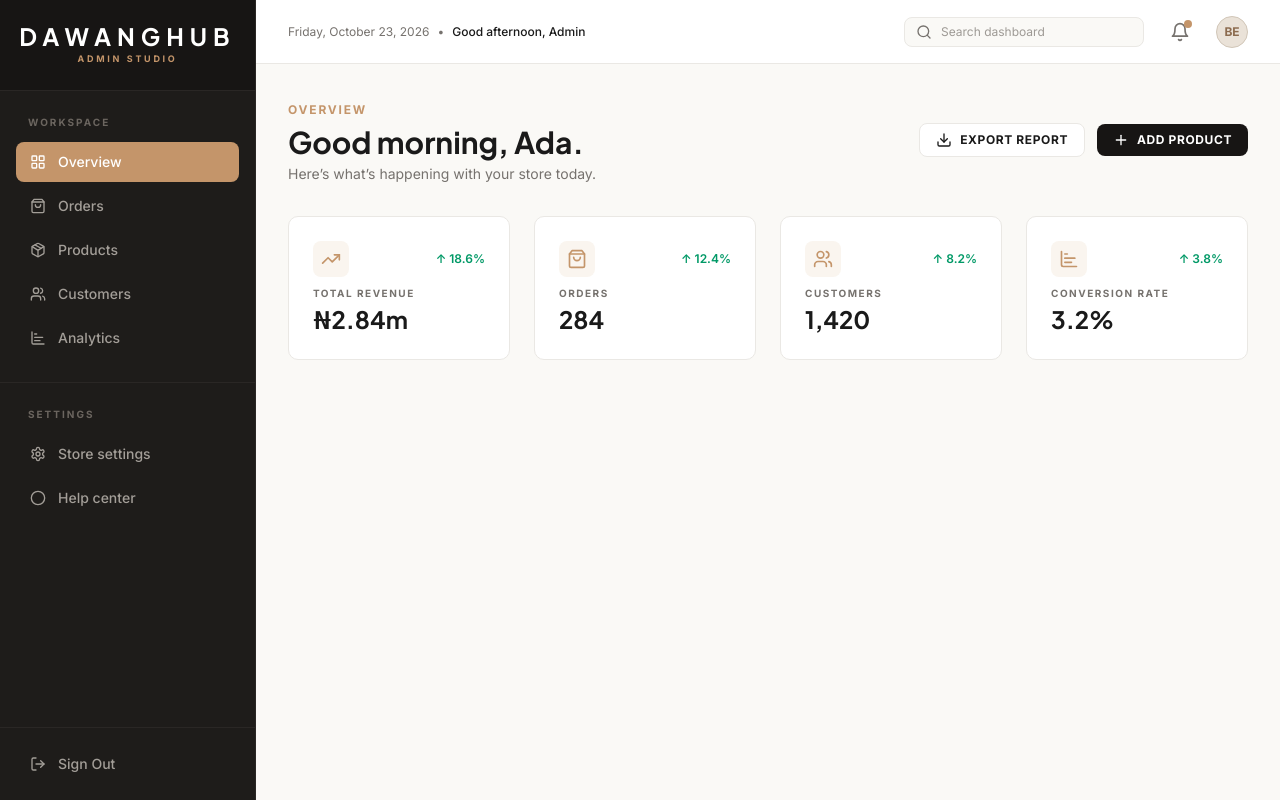
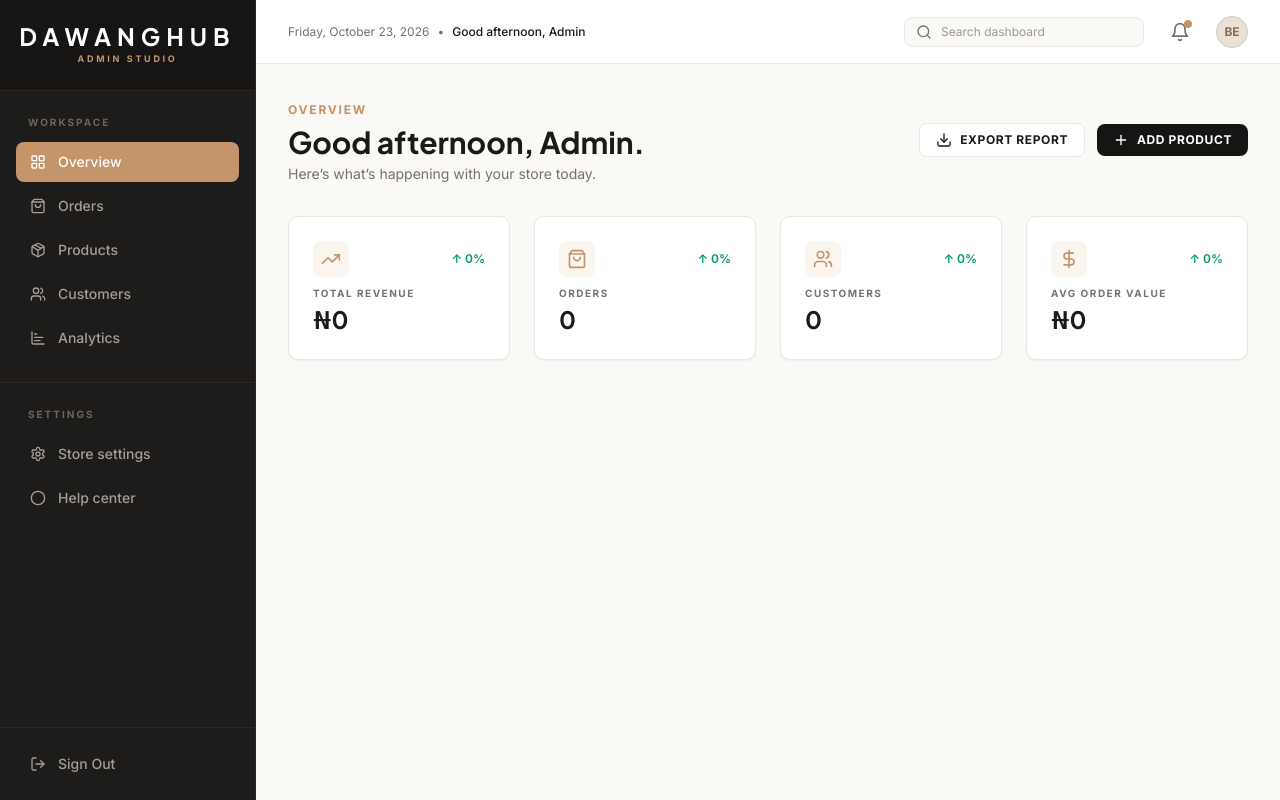
Before and after one commit to B-gentle/dawang-hub-fe, a Next.js app: page /admin in a window 1280 px wide. Built offline with nearby package versions, Linux system fonts and the light colour scheme; no server answers.

Commit message:
Fixed: admin dashboard to eturn real time KPI

```diff
--- a/app/admin/page.tsx
+++ b/app/admin/page.tsx
@@ -1,18 +1,102 @@
 "use client";
 
+import { useState, useEffect } from "react";
 import Link from "next/link";
+import Cookies from "js-cookie";
 import {
   LuPlus,
   LuDownload,
   LuTrendingUp,
   LuShoppingBag,
   LuUsers,
-  LuChartBar,
+  LuDollarSign,
+  LuRefreshCw,
 } from "react-icons/lu";
+import { apiClient } from "@/lib/api-client";
+import { UserProfile } from "@/lib/api/auth-api";
+import { DashboardKPIs } from "@/lib/api/admin-api";
+import { getTimeGreeting } from "@/lib/utils/date";
+
+const TOKEN_COOKIE_NAME =
+  process.env.NEXT_PUBLIC_AUTH_TOKEN_COOKIE_NAME || "dawang_token";
 
 export default function AdminDashboardPage() {
+  const [loading, setLoading] = useState(true);
+  const [adminUser, setAdminUser] = useState<UserProfile | null>(null);
+  const [kpis, setKpis] = useState<DashboardKPIs | null>(null);
+  const [greeting, setGreeting] = useState<string>("Good day");
+
+  useEffect(() => {
+    let active = true;
+
+    const fetchDashboardData = async () => {
+      const token = Cookies.get(TOKEN_COOKIE_NAME);
+      if (!token) {
+        if (active) setLoading(false);
+        return;
+      }
+
+      try {
+        const [meRes, analyticsRes] = await Promise.allSettled([
+          apiClient.getMe(),
+          apiClient.getDashboardAnalytics(),
+        ]);
+
+        if (!active) return;
+
+        if (meRes.status === "fulfilled" && meRes.value) {
+          setAdminUser(meRes.value as UserProfile);
+        }
+
+        if (analyticsRes.status === "fulfilled" && analyticsRes.value?.kpis) {
+          setKpis(analyticsRes.value.kpis);
+        }
+      } catch (err) {
+        console.error("Failed to load admin dashboard analytics:", err);
+      } finally {
+        if (active) setLoading(false);
+      }
+    };
+
+    queueMicrotask(() => {
+      if (active) {
+        setGreeting(getTimeGreeting());
+        fetchDashboardData();
+      }
+    });
+
+    return () => {
+      active = false;
+    };
+  }, []);
+
+  const adminName = adminUser?.firstName ? adminUser.firstName : "Admin";
+
+  const renderGrowthBadge = (percentage?: number) => {
+    const value = percentage ?? 0;
+    const isPositive = value >= 0;
+    return (
+      <span
+        className={`text-xs font-semibold ${
+          isPositive ? "text-emerald-600" : "text-rose-600"
+        }`}
+      >
+        {isPositive ? "↑" : "↓"} {Math.abs(value)}%
+      </span>
+    );
+  };
+
+  if (loading) {
+    return (
+      <div className="min-h-[50vh] flex flex-col items-center justify-center gap-2 text-xs text-[#76726E]">
+        <LuRefreshCw className="w-6 h-6 animate-spin text-[#C4956A]" />
+        Loading dashboard metrics...
+      </div>
+    );
+  }
+
   return (
-    <div className="flex flex-col gap-8">
+    <div className="flex flex-col gap-8 font-sans">
       {/* Header & Actions */}
       <div className="flex flex-col md:flex-row md:items-center justify-between gap-4">
         <div>
@@ -20,7 +104,7 @@ export default function AdminDashboardPage() {
             OVERVIEW
           </span>
           <h1 className="font-heading text-3xl font-bold text-[#1A1A1A] mt-1">
-            Good morning, Ada.
+            {greeting}, {adminName}.
           </h1>
           <p className="text-sm text-[#76726E] mt-1">
             Here’s what’s happening with your store today.
@@ -42,82 +126,74 @@ export default function AdminDashboardPage() {
 
       {/* Metrics Grid */}
       <div className="grid grid-cols-1 md:grid-cols-2 lg:grid-cols-4 gap-6">
-        {/* Total Revenue */}
-        <div className="bg-white p-6 rounded-lg border border-[#EAE8E4] flex flex-col justify-between h-36">
+        {/* 1. Total Revenue */}
+        <div className="bg-white p-6 rounded-lg border border-[#EAE8E4] flex flex-col justify-between h-36 shadow-xs">
           <div className="flex items-center justify-between">
             <div className="p-2 bg-[#FAF5EF] text-[#C4956A] rounded-md">
               <LuTrendingUp className="w-5 h-5" />
             </div>
-            <span className="text-xs font-semibold text-emerald-600">
-              ↑ 18.6%
-            </span>
+            {renderGrowthBadge(kpis?.revenueGrowthPercentage)}
           </div>
           <div>
             <span className="text-[10px] font-bold tracking-[0.15em] uppercase text-[#76726E]">
               TOTAL REVENUE
             </span>
             <p className="font-heading text-2xl font-bold text-[#1A1A1A]">
-              ₦2.84m
+              ₦{Number(kpis?.totalRevenue || 0).toLocaleString()}
             </p>
           </div>
         </div>
 
-        {/* Orders */}
-        <div className="bg-white p-6 rounded-lg border border-[#EAE8E4] flex flex-col justify-between h-36">
+        {/* 2. Total Orders */}
+        <div className="bg-white p-6 rounded-lg border border-[#EAE8E4] flex flex-col justify-between h-36 shadow-xs">
           <div className="flex items-center justify-between">
             <div className="p-2 bg-[#FAF5EF] text-[#C4956A] rounded-md">
               <LuShoppingBag className="w-5 h-5" />
             </div>
-            <span className="text-xs font-semibold text-emerald-600">
-              ↑ 12.4%
-            </span>
+            {renderGrowthBadge(kpis?.ordersGrowthPercentage)}
           </div>
           <div>
             <span className="text-[10px] font-bold tracking-[0.15em] uppercase text-[#76726E]">
               ORDERS
             </span>
             <p className="font-heading text-2xl font-bold text-[#1A1A1A]">
-              284
+              {kpis?.totalOrders ?? 0}
             </p>
           </div>
         </div>
 
-        {/* Customers */}
-        <div className="bg-white p-6 rounded-lg border border-[#EAE8E4] flex flex-col justify-between h-36">
+        {/* 3. Total Customers */}
+        <div className="bg-white p-6 rounded-lg border border-[#EAE8E4] flex flex-col justify-between h-36 shadow-xs">
           <div className="flex items-center justify-between">
             <div className="p-2 bg-[#FAF5EF] text-[#C4956A] rounded-md">
               <LuUsers className="w-5 h-5" />
             </div>
-            <span className="text-xs font-semibold text-emerald-600">
-              ↑ 8.2%
-            </span>
+            {renderGrowthBadge(kpis?.customersGrowthPercentage)}
           </div>
           <div>
             <span className="text-[10px] font-bold tracking-[0.15em] uppercase text-[#76726E]">
               CUSTOMERS
             </span>
             <p className="font-heading text-2xl font-bold text-[#1A1A1A]">
-              1,420
+              {kpis?.totalCustomers ?? 0}
             </p>
           </div>
         </div>
 
-        {/* Conversion Rate */}
-        <div className="bg-white p-6 rounded-lg border border-[#EAE8E4] flex flex-col justify-between h-36">
+        {/* 4. Average Order Value */}
+        <div className="bg-white p-6 rounded-lg border border-[#EAE8E4] flex flex-col justify-between h-36 shadow-xs">
           <div className="flex items-center justify-between">
             <div className="p-2 bg-[#FAF5EF] text-[#C4956A] rounded-md">
-              <LuChartBar className="w-5 h-5" />
+              <LuDollarSign className="w-5 h-5" />
             </div>
-            <span className="text-xs font-semibold text-emerald-600">
-              ↑ 3.8%
-            </span>
+            {renderGrowthBadge(kpis?.avgOrderValueGrowthPercentage)}
           </div>
           <div>
             <span className="text-[10px] font-bold tracking-[0.15em] uppercase text-[#76726E]">
-              CONVERSION RATE
+              AVG ORDER VALUE
             </span>
             <p className="font-heading text-2xl font-bold text-[#1A1A1A]">
-              3.2%
+              ₦{Number(kpis?.avgOrderValue || 0).toLocaleString()}
             </p>
           </div>
         </div>
--- a/lib/api-client.ts
+++ b/lib/api-client.ts
@@ -4,9 +4,18 @@ import { categoryApi } from "./api/category-api";
 import { cartApi } from "./api/cart-api";
 import { ordersApi } from "./api/orders-api";
 import { usersApi } from "./api/users-api";
+import { adminApi } from "./api/admin-api";
 
 export * from "./api/fetcher";
-export { authApi, productApi, categoryApi, cartApi, ordersApi, usersApi };
+export {
+  authApi,
+  productApi,
+  categoryApi,
+  cartApi,
+  ordersApi,
+  usersApi,
+  adminApi,
+};
 
 export const apiClient = {
   ...authApi,
@@ -15,4 +24,5 @@ export const apiClient = {
   ...cartApi,
   ...ordersApi,
   ...usersApi,
+  ...adminApi,
 };
--- /dev/null
+++ b/lib/api/admin-api.ts
@@ -0,0 +1,46 @@
+import { fetcher } from "./fetcher";
+
+export interface DashboardKPIs {
+  totalRevenue: number;
+  revenueGrowthPercentage: number;
+  totalOrders: number;
+  ordersGrowthPercentage: number;
+  totalCustomers: number;
+  customersGrowthPercentage: number;
+  avgOrderValue: number;
+  avgOrderValueGrowthPercentage: number;
+}
+
+export interface InventoryAlertItem {
+  id: string;
+  name: string;
+  slug: string;
+  description: string;
+  price: string;
+  discountPrice: string | null;
+  stockQuantity: number;
+  sku: string;
+  images: string[];
+  isActive: boolean;
+  isFeatured: boolean;
+  isPopular: boolean;
+  createdAt: string;
+  updatedAt: string;
+}
+
+export interface InventoryAlerts {
+  itemsNeedingAttention: number;
+  affectedPercentage: number;
+  items: InventoryAlertItem[];
+}
+
+export interface DashboardAnalyticsResponse {
+  period: string;
+  kpis: DashboardKPIs;
+  inventoryAlerts: InventoryAlerts;
+}
+
+export const adminApi = {
+  getDashboardAnalytics: () =>
+    fetcher<DashboardAnalyticsResponse>("/admin/analytics/dashboard"),
+};
```
